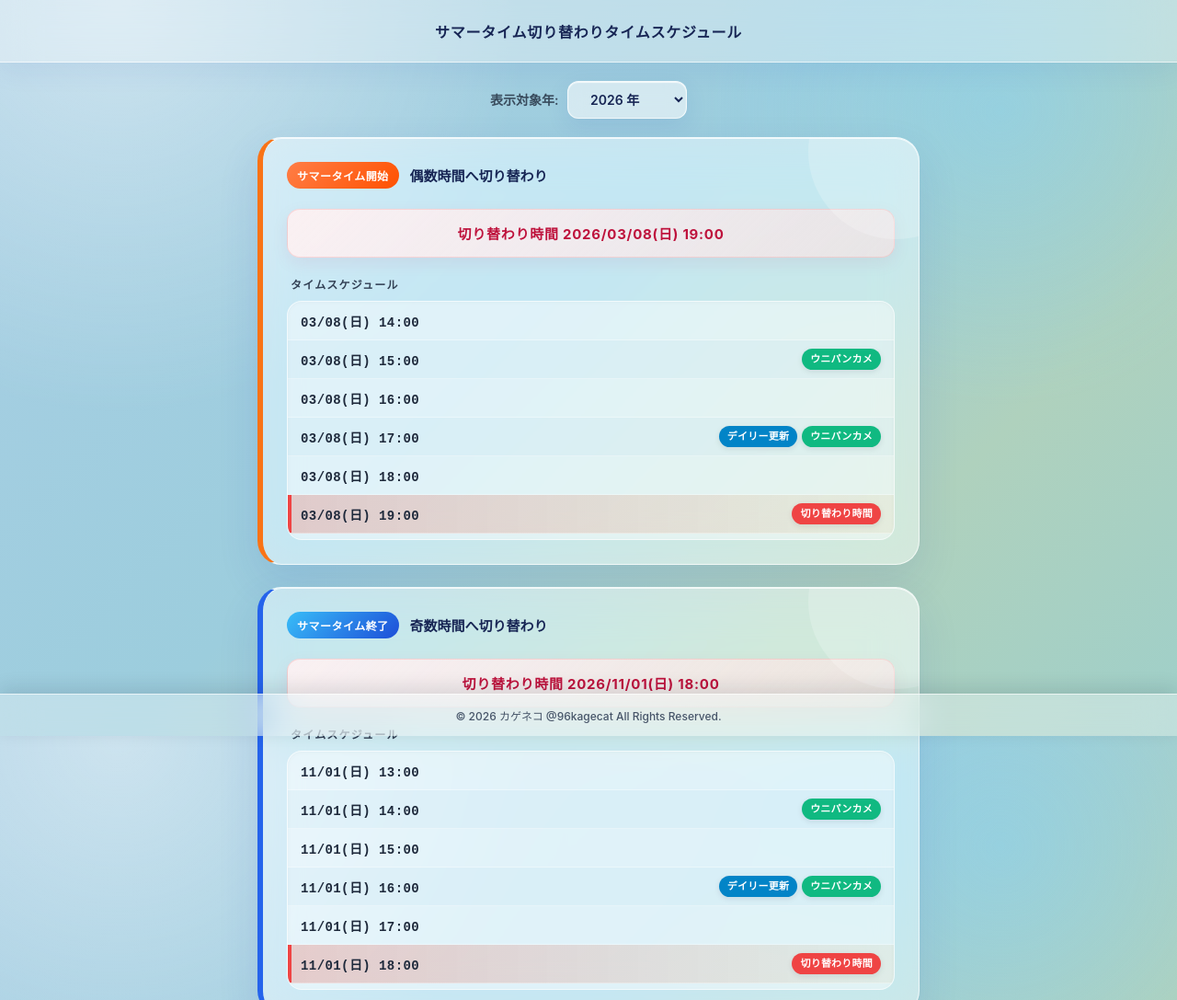
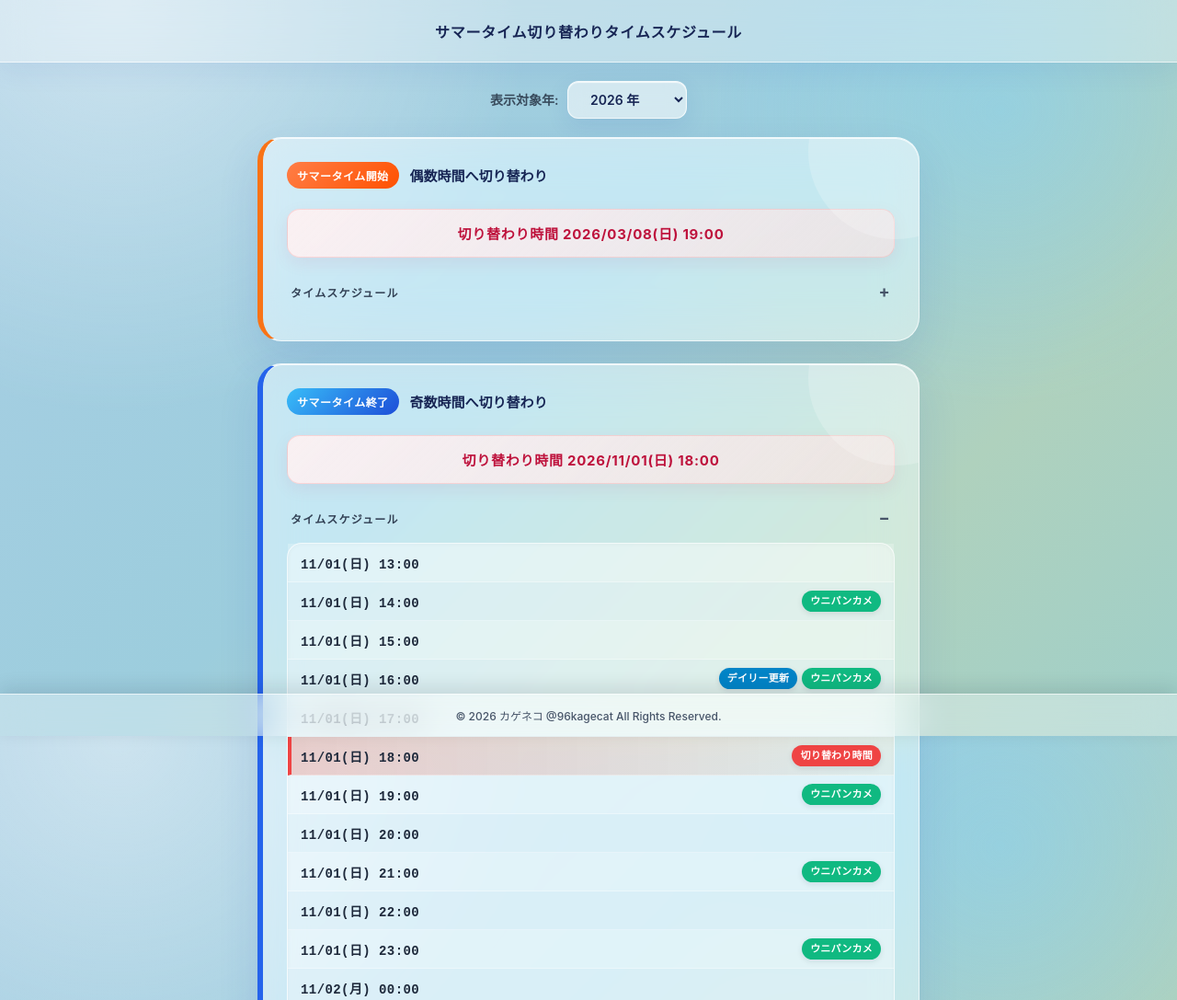
Before and after one commit to 96kagecat/daylight_saving_time_schedule, a plain HTML site: page index.htm in a window 1280 px wide. Shown: the top 1087 px of the page at 92% size. Drawn offline with Linux system fonts and the light colour scheme.

Commit message:
Update index.htm

```diff
--- a/index.htm
+++ b/index.htm
@@ -202,18 +202,44 @@
       box-shadow: 0 6px 18px rgba(190, 24, 93, 0.08);
     }
 
+    .schedule-details {
+      position: relative;
+      z-index: 1;
+    }
+
     .schedule-toggle-title {
+      display: flex;
+      align-items: center;
+      justify-content: space-between;
       margin: 0 4px 10px;
+      padding: 8px 0;
       color: #334155;
       font-size: 12px;
       font-weight: 700;
       letter-spacing: 0.1em;
+      cursor: pointer;
+      list-style: none;
+    }
+
+    .schedule-toggle-title::-webkit-details-marker {
+      display: none;
+    }
+
+    .schedule-toggle-title::after {
+      color: #475569;
+      font-size: 18px;
+      line-height: 1;
+      content: '+';
+    }
+
+    .schedule-details[open] .schedule-toggle-title::after {
+      content: '−';
     }
 
     .schedule-list {
-      max-height: 260px;
-      overflow-x: hidden;
-      overflow-y: auto;
+      overflow: visible;
+      max-height: none;
+      margin-top: 4px;
       background: rgba(255, 255, 255, 0.32);
       border: 1px solid rgba(255, 255, 255, 0.65);
       border-radius: 16px;
@@ -353,33 +379,82 @@
   }
 
   function render() {
-    const selectedYear = parseInt(yearSelect.value, 10);
-    const transitions = findDSTTransitions(selectedYear, targetTimeZone);
+    const selectedYear = Number.parseInt(yearSelect.value, 10);
+    let transitions = findDSTTransitions(
+      selectedYear,
+      targetTimeZone
+    );
+
+    const now = Date.now();
+
+    const futureTransitions = transitions
+      .filter(transition => transition.rawDate.getTime() >= now)
+      .sort((first, second) => {
+        return first.rawDate.getTime() - second.rawDate.getTime();
+      });
+
+    let transitionToOpen;
+
+    if (futureTransitions.length > 0) {
+      // 選択年に未来の切り替わりがある場合
+      transitionToOpen = futureTransitions[0];
+    } else {
+      // 選択年に未来の切り替わりがない場合は翌年を表示
+      transitions = findDSTTransitions(
+        selectedYear + 1,
+        targetTimeZone
+      );
+
+      // 翌年の最初のカードを展開
+      transitionToOpen = transitions[0];
+    }
 
     resultsContainer.innerHTML = '';
 
     transitions.forEach(t => {
       const isStart = t.type === 'start';
+      const isExpanded = t === transitionToOpen;
       const card = document.createElement('div');
+
       card.className = `card ${isStart ? 'spring' : 'color-back'}`;
 
-      // スケジュールHTMLを生成
-      const scheduleHtml = generate24hSchedule(t.rawDate, targetTimeZone);
+      const scheduleHtml = generate24hSchedule(
+        t.rawDate,
+        targetTimeZone
+      );
 
       card.innerHTML = `
         <div class="card-title">
-          <span class="badge ${t.type}">${isStart ? 'サマータイム開始' : 'サマータイム終了'}</span>
-          <span>${isStart ? '偶数時間へ切り替わり' : '奇数時間へ切り替わり'}</span>
+          <span class="badge ${t.type}">
+            ${isStart ? 'サマータイム開始' : 'サマータイム終了'}
+          </span>
+          <span>
+            ${isStart
+              ? '偶数時間へ切り替わり'
+              : '奇数時間へ切り替わり'}
+          </span>
         </div>
+
         <div class="time-fullwidth">
-          <div class="time-value">切り替わり時間&nbsp;${t.jpTimeStr}</div>
+          <div class="time-value">
+            切り替わり時間&nbsp;${t.jpTimeStr}
+          </div>
 
-          <div class="schedule-toggle-title">タイムスケジュール</div>
-          <div class="schedule-list">
-            ${scheduleHtml}
-          </div>
+          <details
+            class="schedule-details"
+            ${isExpanded ? 'open' : ''}
+          >
+            <summary class="schedule-toggle-title">
+              タイムスケジュール
+            </summary>
+
+            <div class="schedule-list">
+              ${scheduleHtml}
+            </div>
+          </details>
         </div>
       `;
+
       resultsContainer.appendChild(card);
     });
   }
```
